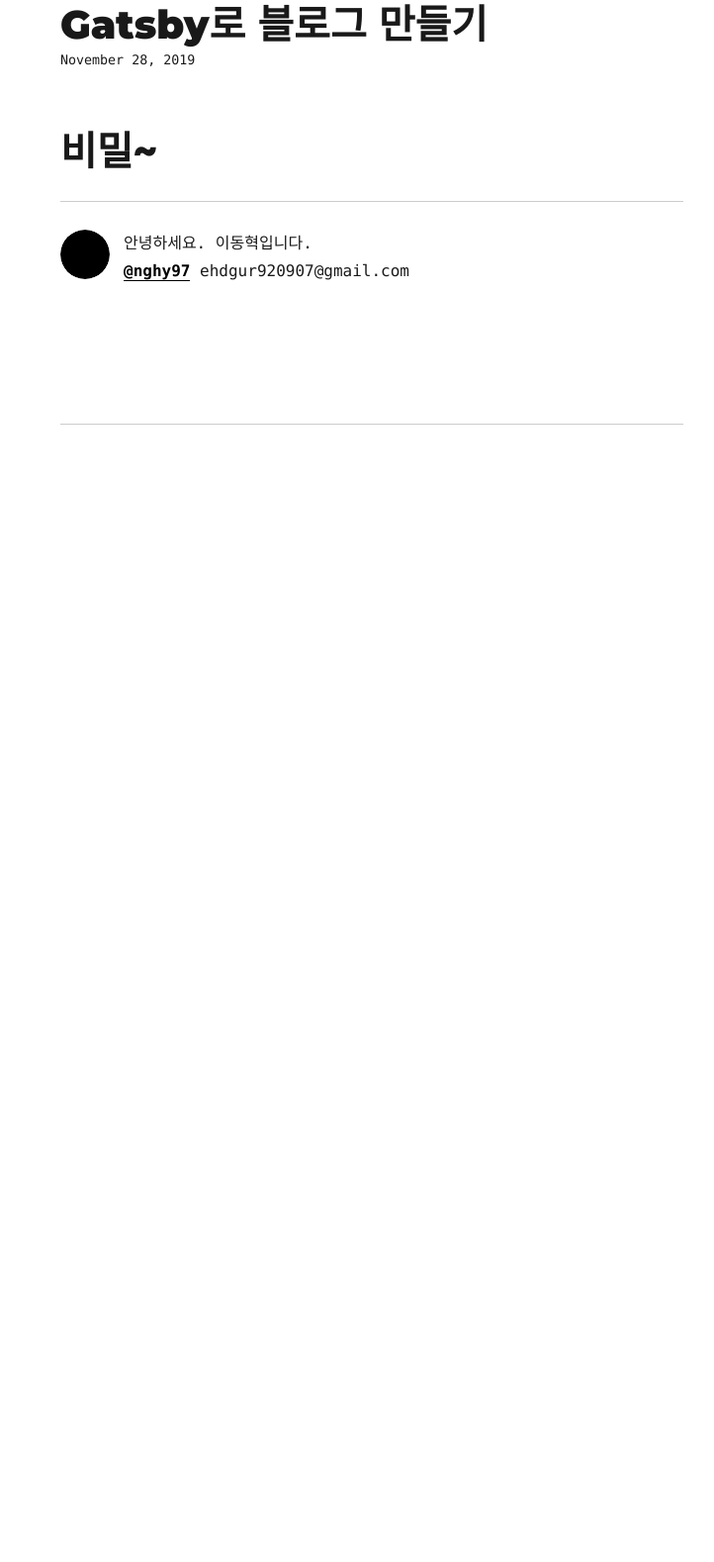
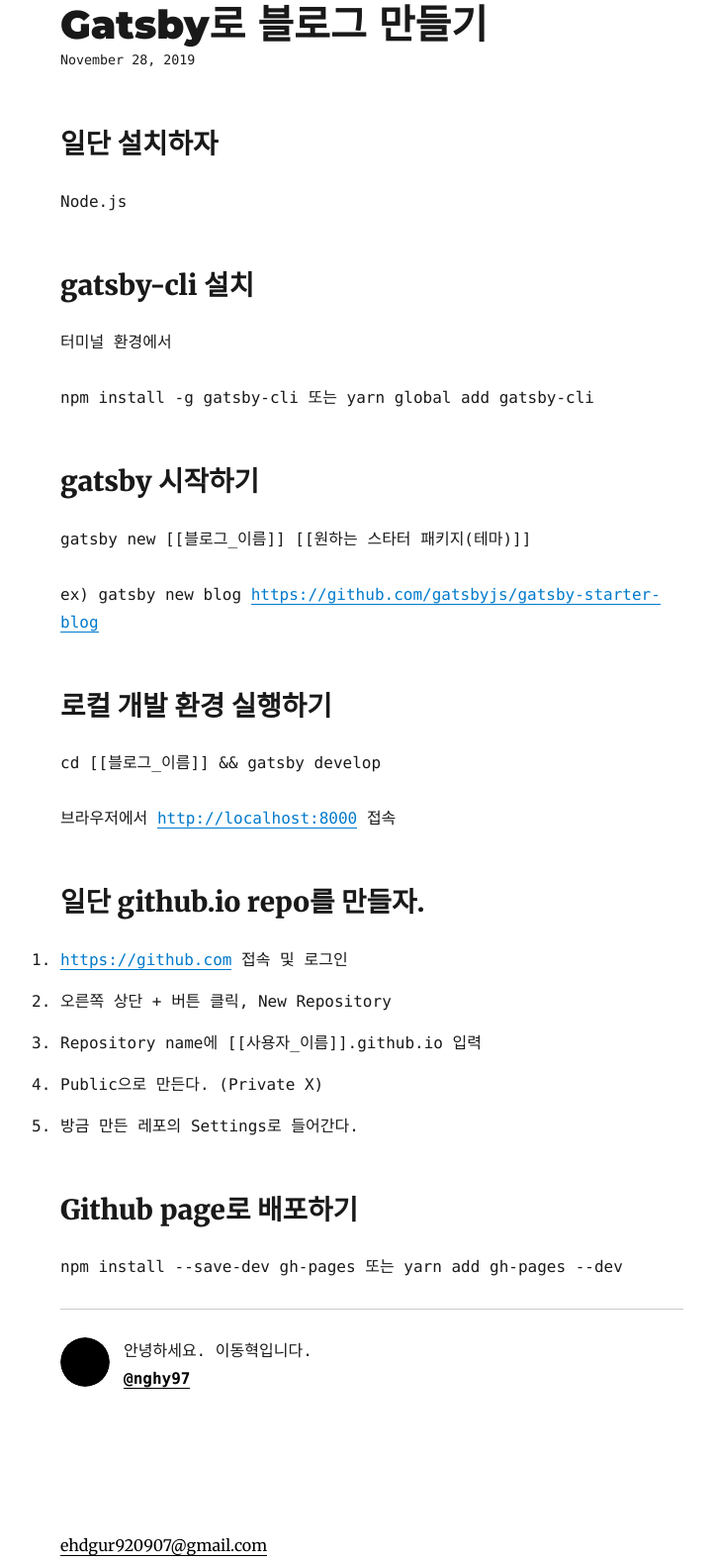
Before and after one commit to nghy97/nghy97.github.io, a Gatsby site: page /how-to-make-a-blog-using-gatsby/ in a window 1280 px wide. Shown: the part 92-1670 px from the top of the page at 99% size, without its empty margins (264-986 px from the left). Before the commit the page ends 800 px from the top, so only its background shows below. Built offline with nearby package versions, Linux system fonts and the light colour scheme; Gatsby itself is replaced by a stand-in of ours; some packages are replaced by stand-ins of ours.

Commit message:
add footer, index.md, package.json order change

```diff
--- a/content/blog/how-to-make-a-blog-using-gatsby/index.md
+++ b/content/blog/how-to-make-a-blog-using-gatsby/index.md
@@ -4,4 +4,38 @@
 description: overreacted 블로그 따라 만들고 싶죠?
 ---
 
-# 비밀~
+## 일단 설치하자
+
+Node.js
+
+## gatsby-cli 설치
+
+터미널 환경에서
+
+npm install -g gatsby-cli 또는
+yarn global add gatsby-cli
+
+## gatsby 시작하기
+
+gatsby new [[블로그\_이름]] [[원하는 스타터 패키지(테마)]]
+
+ex) gatsby new blog https://github.com/gatsbyjs/gatsby-starter-blog
+
+## 로컬 개발 환경 실행하기
+
+cd [[블로그_이름]] && gatsby develop
+
+브라우저에서 [http://localhost:8000](http://localhost:8000) 접속
+
+## 일단 github.io repo를 만들자.
+
+1. https://github.com 접속 및 로그인
+2. 오른쪽 상단 + 버튼 클릭, New Repository
+3. Repository name에 [[사용자_이름]].github.io 입력
+4. Public으로 만든다. (Private X)
+5. 방금 만든 레포의 Settings로 들어간다.
+
+## Github page로 배포하기
+
+npm install --save-dev gh-pages 또는
+yarn add gh-pages --dev
--- a/package.json
+++ b/package.json
@@ -25,7 +25,6 @@
     "gatsby-source-filesystem": "^2.1.39",
     "gatsby-transformer-remark": "^2.6.38",
     "gatsby-transformer-sharp": "^2.3.6",
-    "gh-pages": "^2.1.1",
     "prismjs": "^1.17.1",
     "react": "^16.12.0",
     "react-dom": "^16.12.0",
@@ -37,7 +36,8 @@
     "typography-theme-wordpress-2016": "^0.16.19"
   },
   "devDependencies": {
-    "prettier": "^1.19.1"
+    "prettier": "^1.19.1",
+    "gh-pages": "^2.1.1"
   },
   "homepage": "https://github.com/gatsbyjs/gatsby-starter-blog#readme",
   "keywords": [
--- a/src/components/bio.js
+++ b/src/components/bio.js
@@ -62,7 +62,6 @@
         >
           <strong>@nghy97</strong>
         </a>{' '}
-        ehdgur920907@gmail.com
       </p>
     </div>
   );
--- a/src/components/layout.js
+++ b/src/components/layout.js
@@ -62,7 +62,11 @@
       >
         <header>{header}</header>
         <main style={{ fontFamily: 'Monaco' }}>{children}</main>
-        <hr />
+        <footer>
+          <a style={{ color: 'black' }} href="mailto:ehdgur920908@gmail.com">
+            ehdgur920907@gmail.com
+          </a>
+        </footer>
       </div>
     );
   }
```
